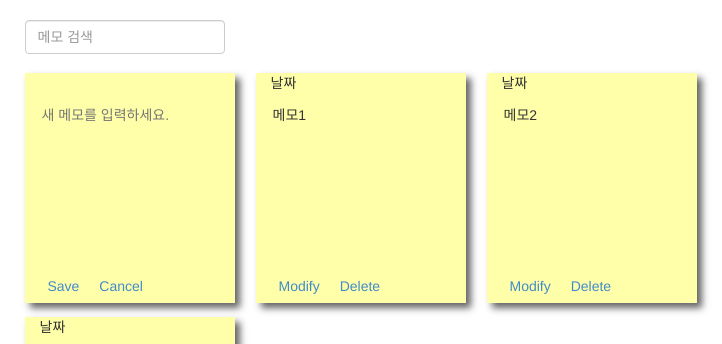
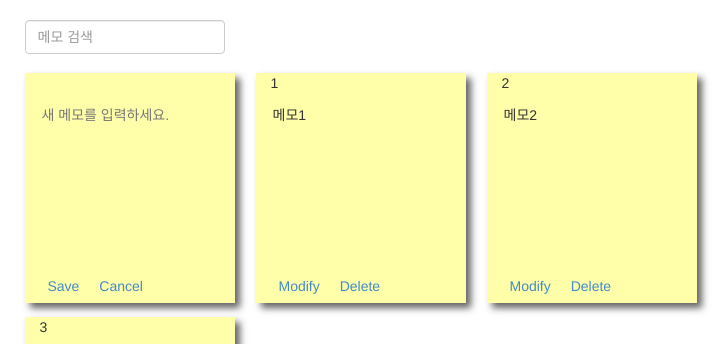
Before and after one commit to SeonMyungLim/dbAcademy, a website: page app/index.html in a window 1280 px wide. Shown: the top 344 px of the page, 318-1040 px from the left. Drawn offline with Linux system fonts and the light colour scheme.

Commit message:
메모 순서 확인차

```diff
--- a/app/partials/contents.html
+++ b/app/partials/contents.html
@@ -19,7 +19,7 @@
 </div><!-- noteAdd oneNote col-md-2 -->
 
 <div ng-repeat="note in NoteList | filter:query " class="oneNote col-md-2">
-  <p class="memoName">날짜</p>
+  <p class="memoName">{{note.order}}</p>
   <p><textarea readonly class="readMessage">{{note.content}}</textarea></p>
   <p class="bottom">
   <button class="modifybtn btn-link">Modify</button>
```
